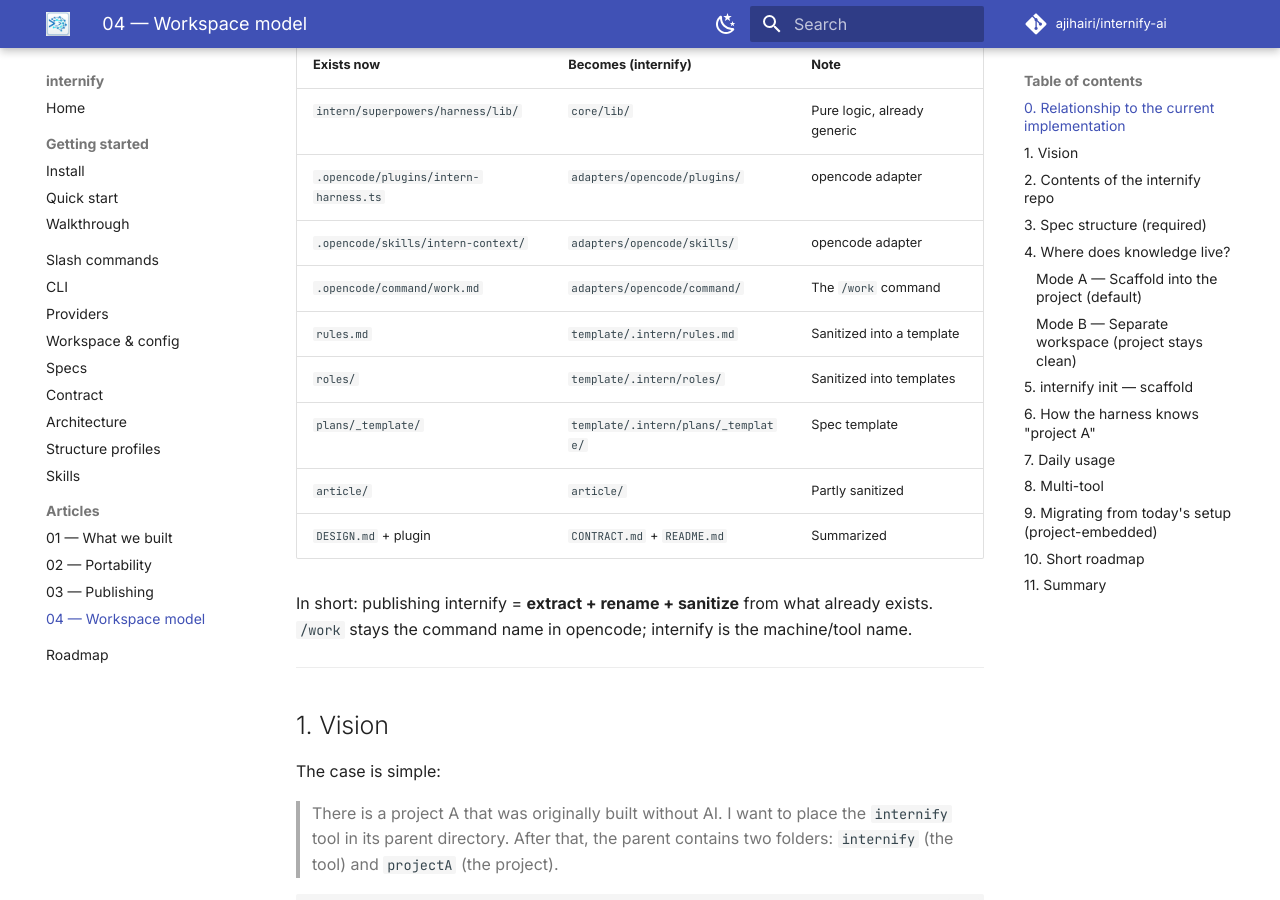
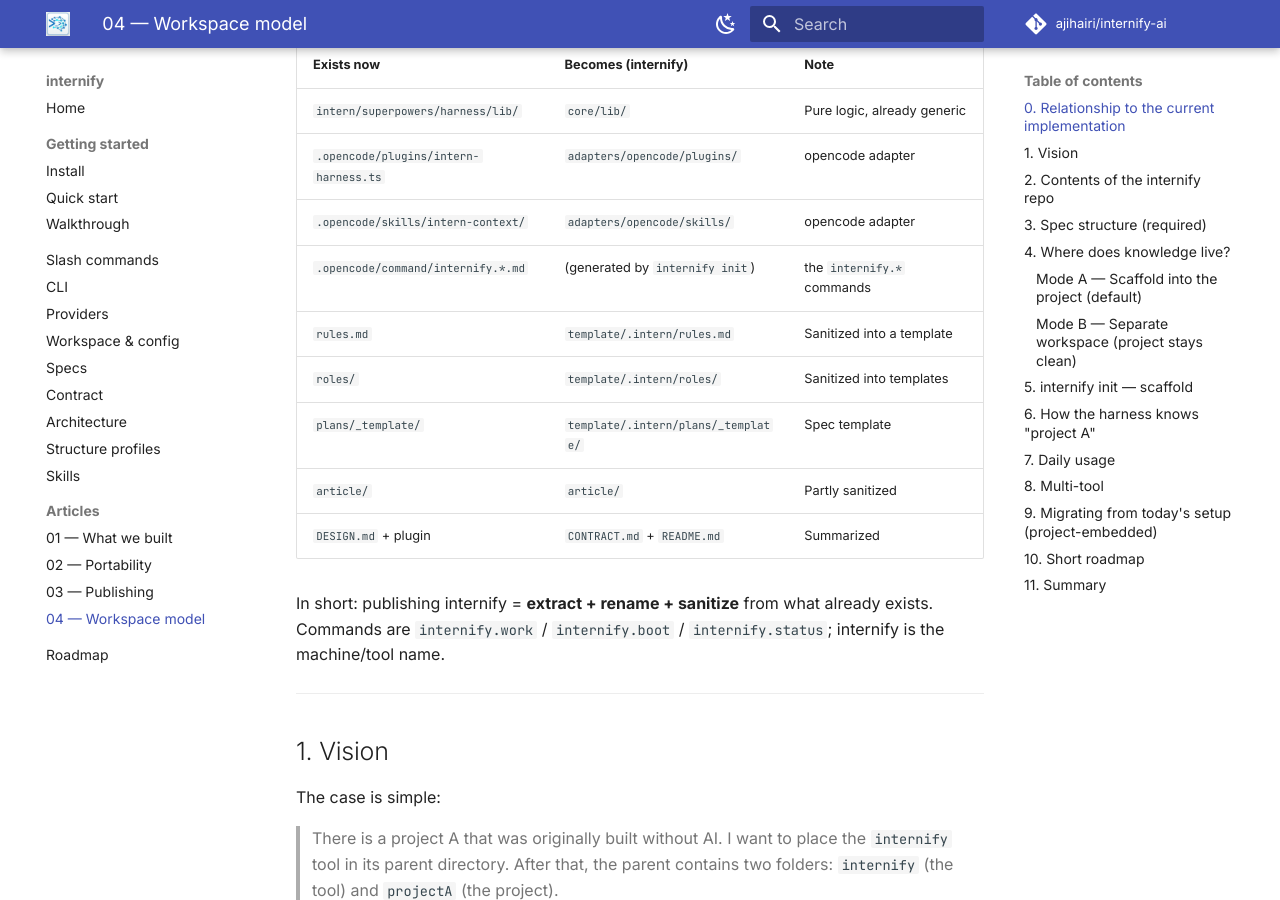
Before and after one commit to ajihairi/internify-ai, an MkDocs documentation site: the page built from docs/articles/04-internify-workspace.md, in a window 1280 px wide and 900 px high, scrolled down 491 px. Built offline with MkDocs 1.6.1 and Material for MkDocs 9.7.7, drawn with Linux system fonts in a browser that asks for light colours; comment, search, counter and statistics services are not loaded; some of the changed text lies outside the part shown.

Commit message:
docs(articles): brand commands (internify.work) + drop vendored command refs

````diff
--- a/docs/articles/04-internify-workspace.md
+++ b/docs/articles/04-internify-workspace.md
@@ -21,7 +21,7 @@ implementation). The map from "what exists now" to internify:
 | `intern/superpowers/harness/lib/` | `core/lib/` | Pure logic, already generic |
 | `.opencode/plugins/intern-harness.ts` | `adapters/opencode/plugins/` | opencode adapter |
 | `.opencode/skills/intern-context/` | `adapters/opencode/skills/` | opencode adapter |
-| `.opencode/command/work.md` | `adapters/opencode/command/` | The `/work` command |
+| `.opencode/command/internify.*.md` | (generated by `internify init`) | the `internify.*` commands |
 | `rules.md` | `template/.intern/rules.md` | Sanitized into a template |
 | `roles/` | `template/.intern/roles/` | Sanitized into templates |
 | `plans/_template/` | `template/.intern/plans/_template/` | Spec template |
@@ -29,7 +29,7 @@ implementation). The map from "what exists now" to internify:
 | `DESIGN.md` + plugin | `CONTRACT.md` + `README.md` | Summarized |
 
 In short: publishing internify = **extract + rename + sanitize** from what
-already exists. `/work` stays the command name in opencode; internify is the
+already exists. Commands are `internify.work` / `internify.boot` / `internify.status`; internify is the
 machine/tool name.
 
 ---
@@ -109,7 +109,7 @@ Rules:
 - The folder name `<SpecName>` is the spec name (e.g. `FeatureX`).
 - Template folder: `plans/_template/SpecName/` as a ready-to-copy example.
 - The harness uses this spec folder as the **unit of work**
-  (`/work <spec-folder>`): it scans `SPECmd.md`/`Plan.md`/`Task.md`, resolves the
+  (`/internify.work <spec-folder>`): it scans `SPECmd.md`/`Plan.md`/`Task.md`, resolves the
   referenced code files, and builds INDEX/LEDGER.
 
 A larger spec hierarchy (optional, as in real projects):
@@ -244,7 +244,7 @@ internify boot                      # or via the tool's skill
 
 # 3. Start a feature
 internify index .intern/plans/FeatureX
-# or, in opencode:  /work .intern/plans/FeatureX
+# or, in opencode:  /internify.work .intern/plans/FeatureX
 ```
 
 With other tools (Claude Code, Codex, Gemini CLI), point them at the same CLI
````
Also changed, not shown: docs/articles/03-publishing.md (+1 -2 lines).
